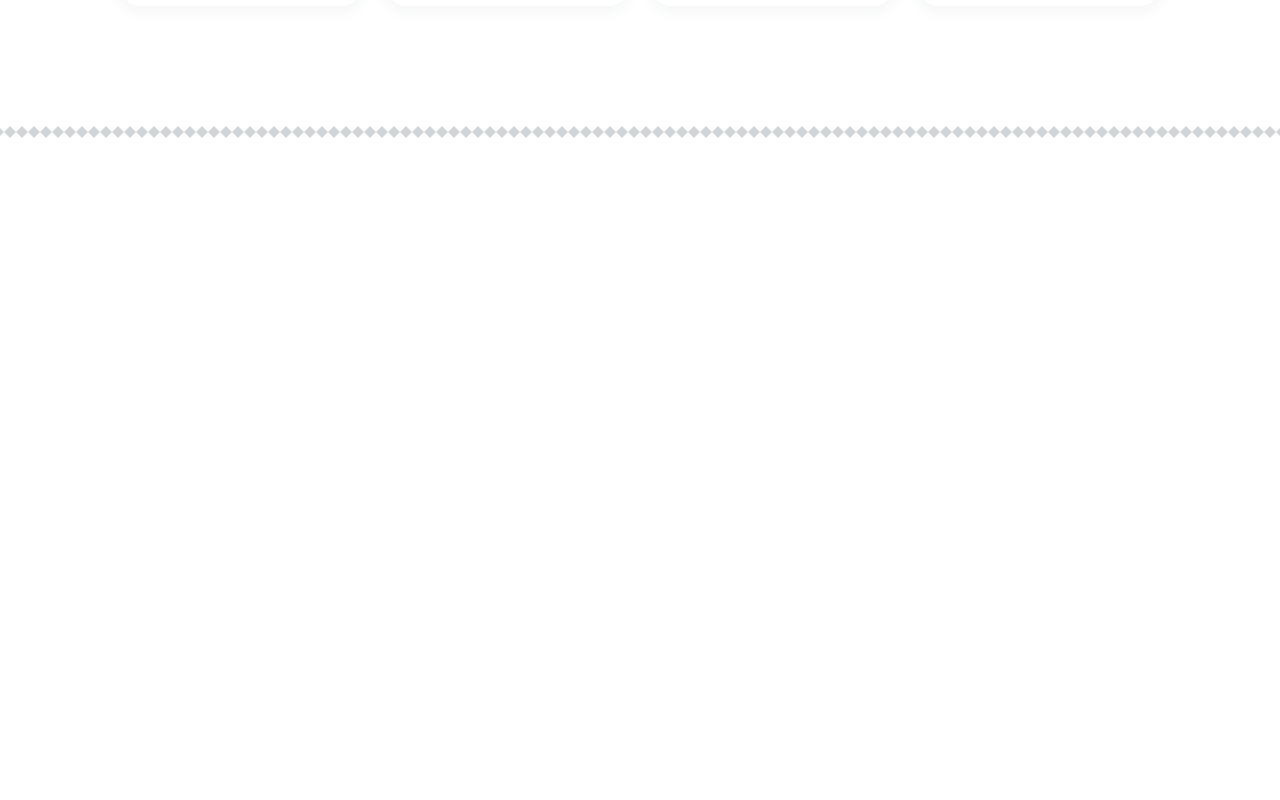
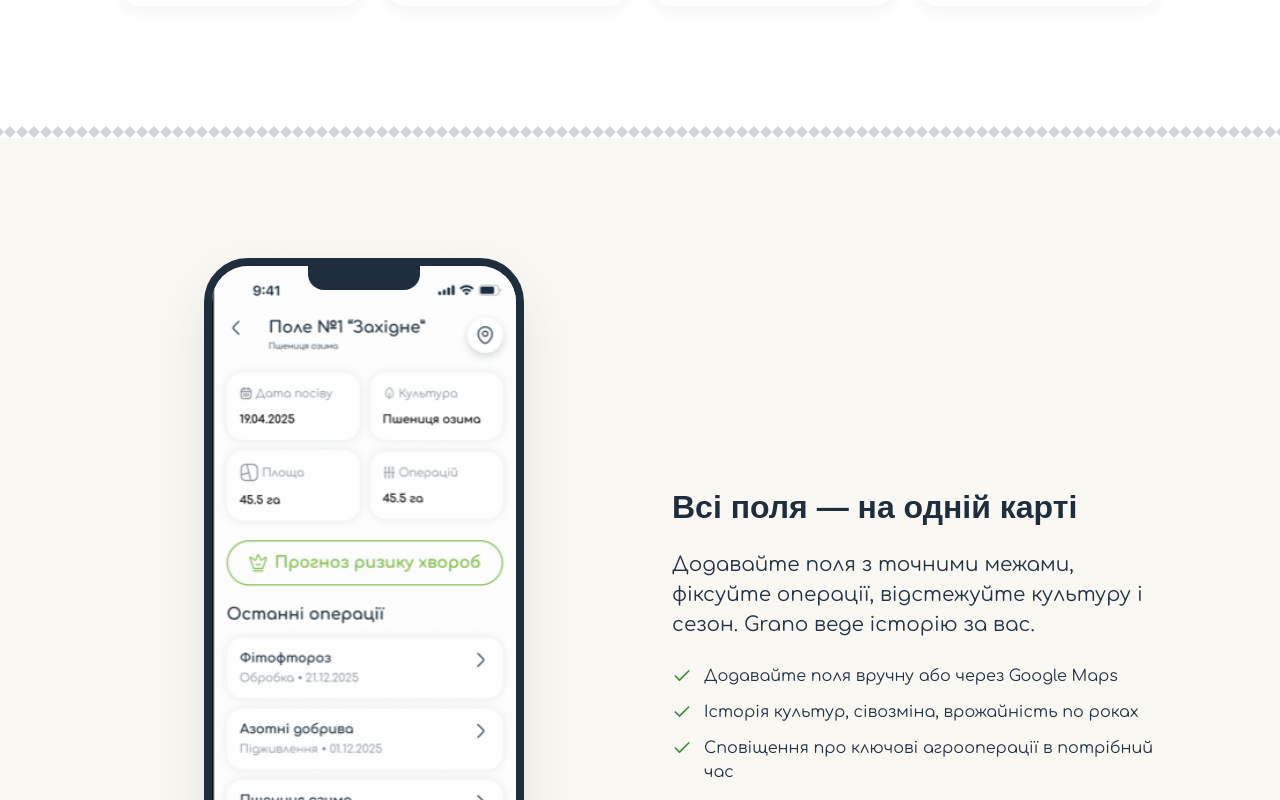
Before and after one commit to Grano-App/grano-landing, a Next.js app: page / in a window 1280 px wide. Shown: the part 1940-2740 px from the top of the page. Before the commit the page ends 2078 px from the top, so only its background shows below. Built offline with nearby package versions, Linux system fonts and the light colour scheme; a web font is replaced by a local one.

Commit message:
feat(sections): add reusable deep-dive component with 4 content instances
Co-Authored-By: Claude Opus 4.7 (1M context) <noreply@anthropic.com>

```diff
--- a/app/page.tsx
+++ b/app/page.tsx
@@ -1,7 +1,9 @@
 import { Header } from "@/components/sections/header";
 import { Hero } from "@/components/sections/hero";
 import { FeatureCards } from "@/components/sections/feature-cards";
+import { DeepDive } from "@/components/sections/deep-dive";
 import { OrnDivider } from "@/components/ui/orn-divider";
+import { deepDives } from "@/content/deep-dives";
 
 export default function Home() {
   return (
@@ -11,6 +13,10 @@ export default function Home() {
         <Hero />
         <FeatureCards />
         <OrnDivider />
+        {deepDives.map((d) => (
+          <DeepDive key={d.id} data={d} />
+        ))}
+        <OrnDivider />
       </main>
     </>
   );
--- /dev/null
+++ b/components/sections/deep-dive.tsx
@@ -0,0 +1,41 @@
+import { Check } from "lucide-react";
+import { Container } from "@/components/ui/container";
+import { Section } from "@/components/ui/section";
+import { Pill } from "@/components/ui/pill";
+import { IPhoneMockup } from "@/components/ui/iphone-mockup";
+import { cn } from "@/lib/cn";
+import type { DeepDive as DeepDiveData } from "@/content/deep-dives";
+
+export function DeepDive({ data }: { data: DeepDiveData }) {
+  const { mockupSide, bg, title, pill, lede, bullets, screenSrc, alt, disclaimer } = data;
+  const mockupFirst = mockupSide === "left";
+  return (
+    <Section id={data.id} bg={bg}>
+      <Container>
+        <div className="grid grid-cols-1 items-center gap-12 md:grid-cols-2 md:gap-16">
+          <div className={cn("flex justify-center", mockupFirst ? "md:order-1" : "md:order-2")}>
+            <IPhoneMockup src={screenSrc} alt={alt} />
+          </div>
+          <div className={cn("flex flex-col gap-6", mockupFirst ? "md:order-2" : "md:order-1")}>
+            <div className="flex flex-wrap items-center gap-3">
+              <h3 className="font-display text-h3 font-bold text-navy-900">{title}</h3>
+              {pill && <Pill tone="warning">{pill}</Pill>}
+            </div>
+            <p className="text-lede text-navy-700">{lede}</p>
+            <ul className="flex flex-col gap-3">
+              {bullets.map((b) => (
+                <li key={b} className="flex items-start gap-3 text-base text-navy-700">
+                  <Check className="mt-0.5 h-5 w-5 shrink-0 text-green-700" aria-hidden="true" />
+                  <span>{b}</span>
+                </li>
+              ))}
+            </ul>
+            {disclaimer && (
+              <p className="text-xs text-navy-500">{disclaimer}</p>
+            )}
+          </div>
+        </div>
+      </Container>
+    </Section>
+  );
+}
```
